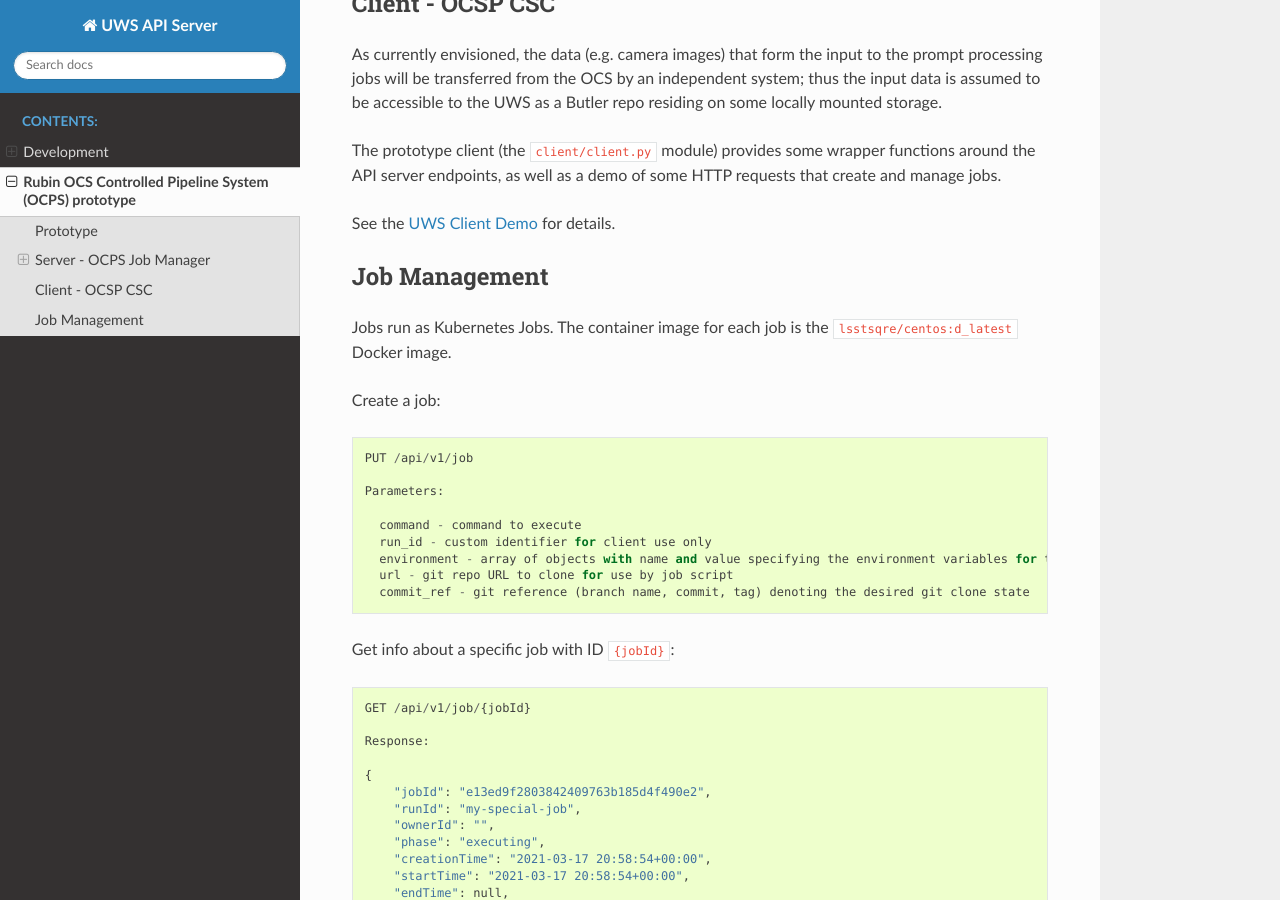
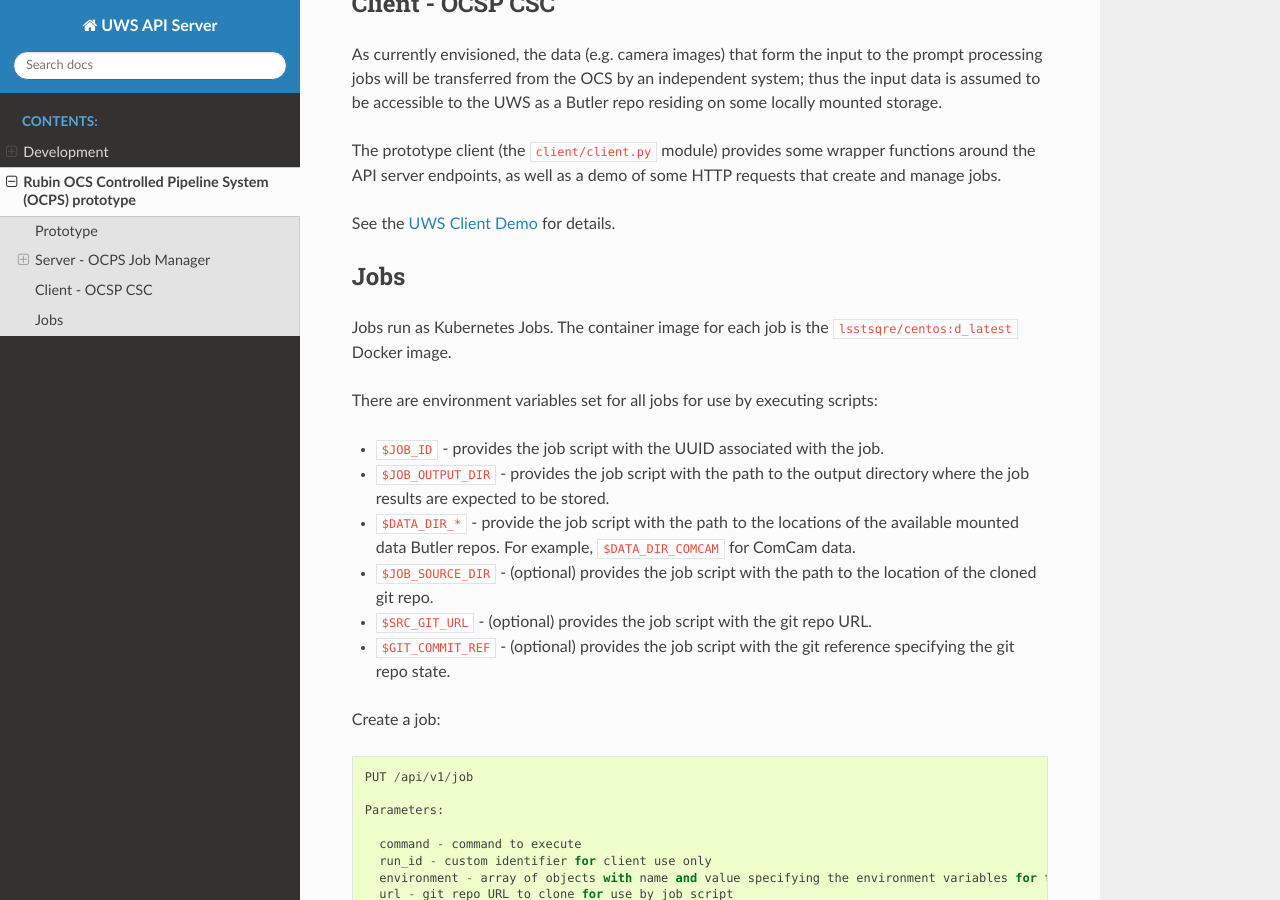
Before and after one commit to lsst-dm/uws-api-server, a Sphinx documentation site: the page built from docs/ocps_prototype.rst, in a window 1280 px wide and 900 px high, scrolled down 1130 px. Built offline with Sphinx 7.4.7 and the Read the Docs theme 2.0.0, drawn with Linux system fonts in a browser that asks for light colours; pages that are not in the unit, such as notebooks, are missing from menus.

Commit message:
Document env vars set for all job containers

```diff
--- a/docs/ocps_prototype.rst
+++ b/docs/ocps_prototype.rst
@@ -35,10 +35,19 @@ The prototype client (the ``client/client.py`` module) provides some wrapper fun
 See the :doc:`client_demo` for details.
 
 
-Job Management
+Jobs
 ----------------------
 
 Jobs run as Kubernetes Jobs. The container image for each job is the ``lsstsqre/centos:d_latest`` Docker image.
+
+There are environment variables set for all jobs for use by executing scripts:
+
+- ``$JOB_ID`` - provides the job script with the UUID associated with the job.
+- ``$JOB_OUTPUT_DIR`` - provides the job script with the path to the output directory where the job results are expected to be stored.
+- ``$DATA_DIR_*`` - provide the job script with the path to the locations of the available mounted data Butler repos. For example, ``$DATA_DIR_COMCAM`` for ComCam data.
+- ``$JOB_SOURCE_DIR`` - (optional) provides the job script with the path to the location of the cloned git repo.
+- ``$SRC_GIT_URL`` - (optional) provides the job script with the git repo URL.
+- ``$GIT_COMMIT_REF`` - (optional) provides the job script with the git reference specifying the git repo state.
 
 Create a job::
 
```
